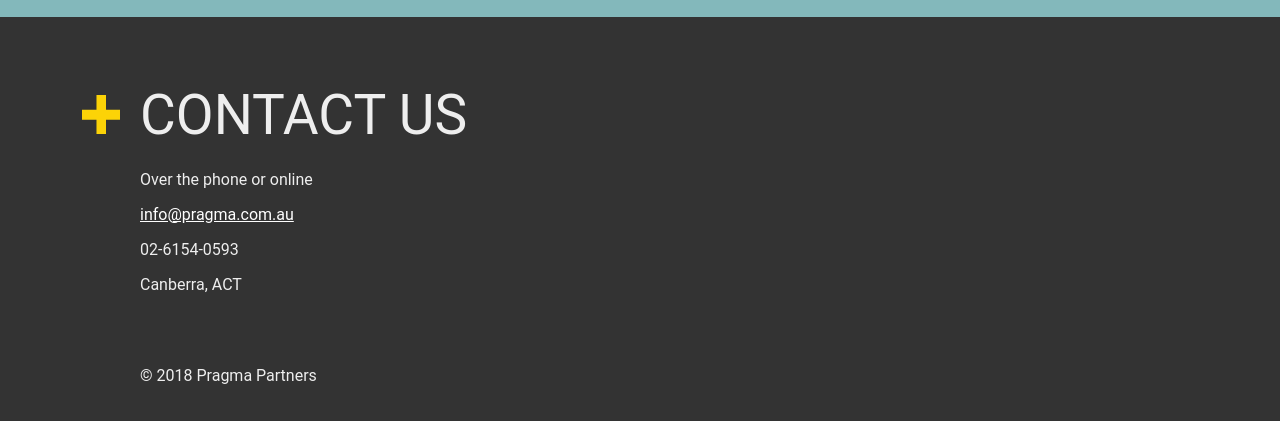
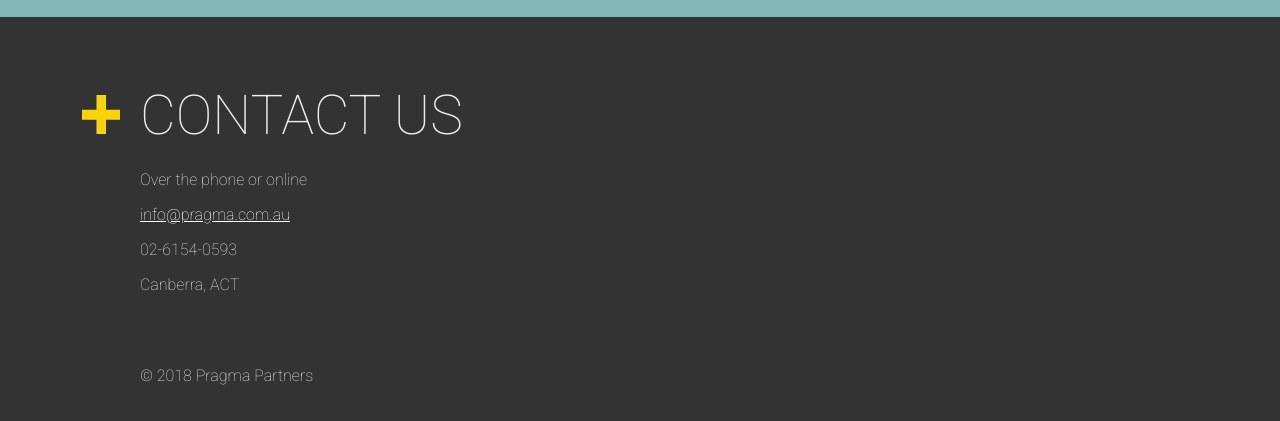
Before and after one commit to micahhobbs/pragmapartners.github.io, a plain HTML site: page index.html in a window 1280 px wide. Shown: the part 1959-2380 px from the top of the page. Drawn offline with Linux system fonts and the light colour scheme.

Commit message:
Font load

```diff
--- a/index.html
+++ b/index.html
@@ -4,6 +4,8 @@
 	<meta charset="utf-8">
 	<meta name="viewport" content="width=device-width">
 	<title>Pragma Partners: Canberra-based Digital, Research, Strategy, and Transformation</title>
+	<meta property="og:site_name" content="Pragma Partners">
+	<link href="https://fonts.googleapis.com/css?family=Roboto:100" rel="stylesheet">
 	<style>
 	* {
 		margin:0;padding:0;
```
